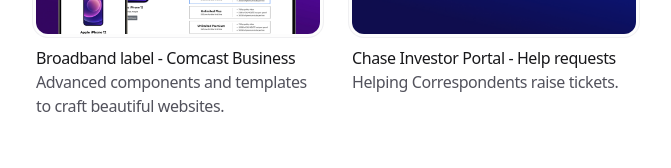
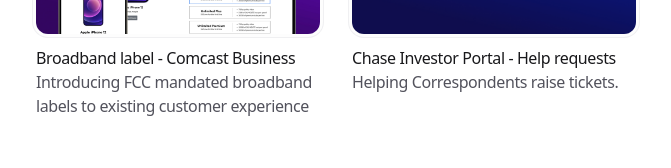
Before and after one commit to IpshitaChatterjee/portfolio-new, a Next.js app: page / in a window 1280 px wide. Shown: the part 542-710 px from the top of the page, without its empty margins (304-975 px from the left). Built offline with nearby package versions, Linux system fonts and the light colour scheme.

Commit message:
updated CB case description

```diff
--- a/app/data.ts
+++ b/app/data.ts
@@ -34,7 +34,7 @@
   {
     name: 'Broadband label -  Comcast Business',
     description:
-      'Advanced components and templates to craft beautiful websites.',
+      'Introducing FCC mandated broadband labels to existing customer experience',
     link: 'https://pro.motion-primitives.com/',
     blogLink: '/blog/exploring-the-intersection-of-design-ai-and-design-engineering',
     video: '/broadband-labels-hero.jpg',
```
